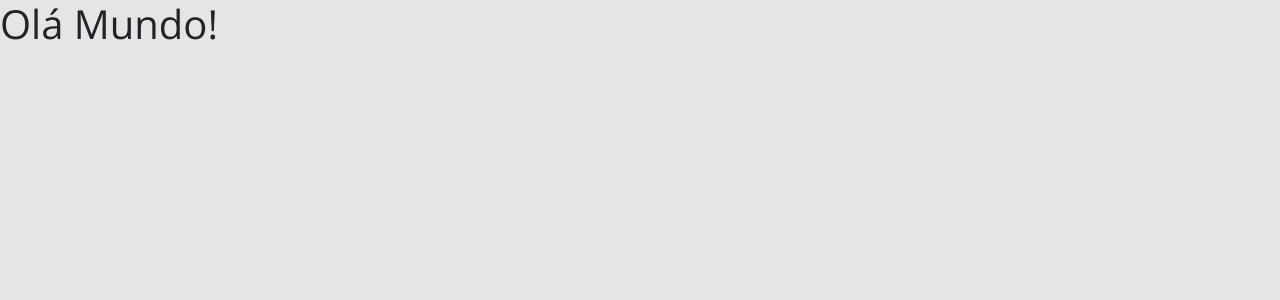
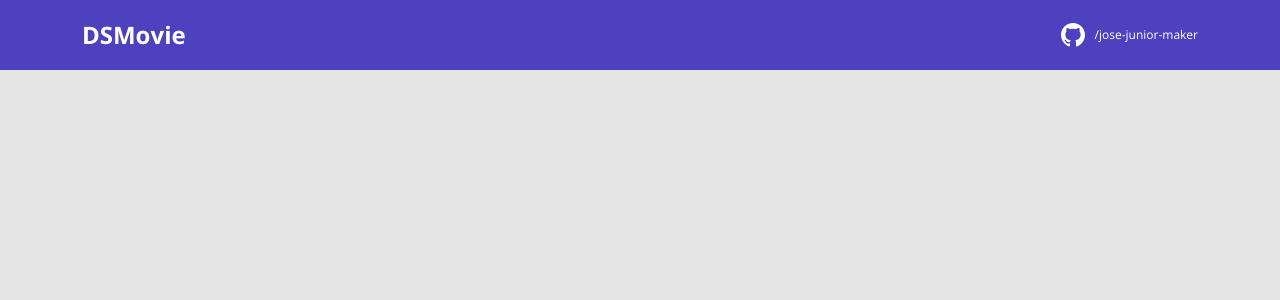
Before and after one commit to jose-junior-maker/dsmovie, a React (Vite) app in the folder frontend/: page / in a window 1280 px wide. Shown: the top 300 px of the page. Built offline with nearby package versions, Linux system fonts and the light colour scheme; the HTML template or start-up script is replaced by a standard one.

Commit message:
Adicionado componente navbar

```diff
--- a/frontend/src/App.tsx
+++ b/frontend/src/App.tsx
@@ -1,7 +1,9 @@
+import Navbar from "./components/Navbar"
+
 function App() {
 
   return (
-    <h1>Olá Mundo!</h1>
+    <Navbar />
   )
 }
 
--- /dev/null
+++ b/frontend/src/components/Navbar/index.tsx
@@ -0,0 +1,20 @@
+import githubIcon from '../../assets/img/github.svg'
+import './styles.css'
+
+export default function Navbar() {
+    return (
+        <header>
+            <nav className='container'>
+                <div className='dsmovie-nav-content'>
+                    <h1>DSMovie</h1>
+                    <a href="https://github.com/jose-junior-maker">
+                        <div className='dsmovie-contact-container'>
+                            <img src={githubIcon} alt="github" />
+                            <p className='dsmovie-contact-link'>/jose-junior-maker</p>
+                        </div>
+                    </a>
+                </div>
+            </nav>
+        </header>
+    );
+}
--- /dev/null
+++ b/frontend/src/components/Navbar/styles.css
@@ -0,0 +1,29 @@
+header {
+    height: 70px;
+    background-color: var(--color-primary);
+    display: flex;
+    align-items: center;
+}
+
+.dsmovie-nav-content {
+    display: flex;
+    align-items: center;
+    justify-content: space-between;
+    color: #fff;
+}
+
+.dsmovie-nav-content h1 {
+    font-size: 24px;
+    margin: 0;
+    font-weight: 700;
+}
+
+.dsmovie-contact-container {
+    display: flex;
+    align-items: center;
+}
+
+.dsmovie-contact-link {
+    margin: 0 0 0 10px;
+    font-size: 12px;
+}
```
Also changed, not shown: frontend/src/assets/img/github.svg (added).
